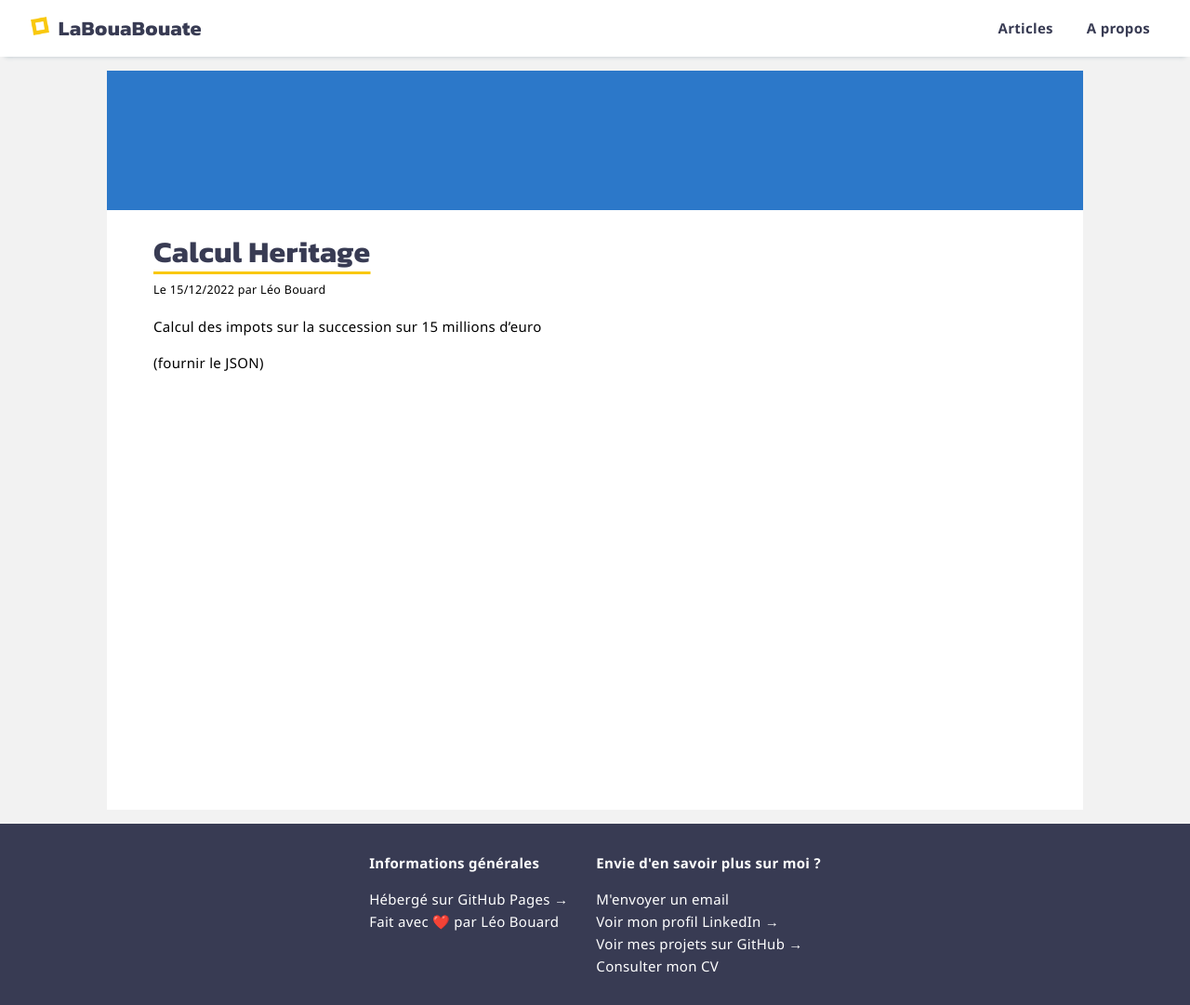
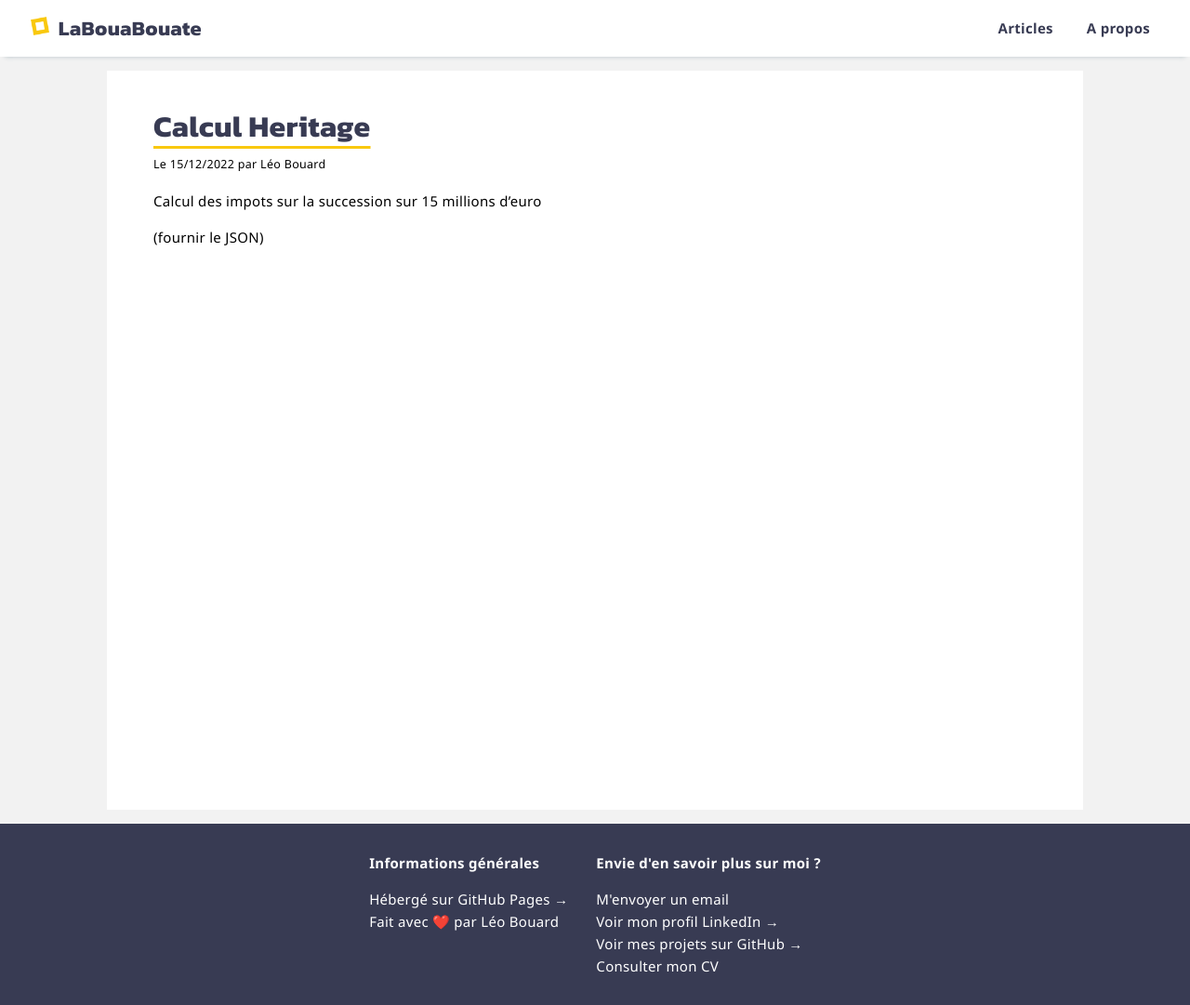
Before and after one commit to leobouard/leobouard.github.io, a Jekyll site: the page built from _posts/2022-12-15-calcul-heritage.md, in a window 1280 px wide. Shown: the whole page at 93% size. Built offline with Jekyll 4.4.1, drawn with Linux system fonts in a browser that asks for light colours; some web fonts are replaced; our own code applies the rules of GitHub Pages for plain Markdown files.

Commit message:
Modification template

```diff
--- a/_layouts/default.html
+++ b/_layouts/default.html
@@ -33,6 +33,12 @@
       </nav>
     </header>
 
+    {% if page.icon %}
+    <div class="postBanner">
+      {{ page.icon }}
+    </div>
+    {% endif %}
+
     <section>
       {{ content }}
     </section>
--- a/_layouts/post.html
+++ b/_layouts/post.html
@@ -1,10 +1,6 @@
 ---
 layout: default
 ---
-
-<div class="postBanner">
-    {{ page.icon }}
-</div>
 
 <div class="div_topnav_buttons">
     {% if page.prevLink or page.nextLink %}
```
